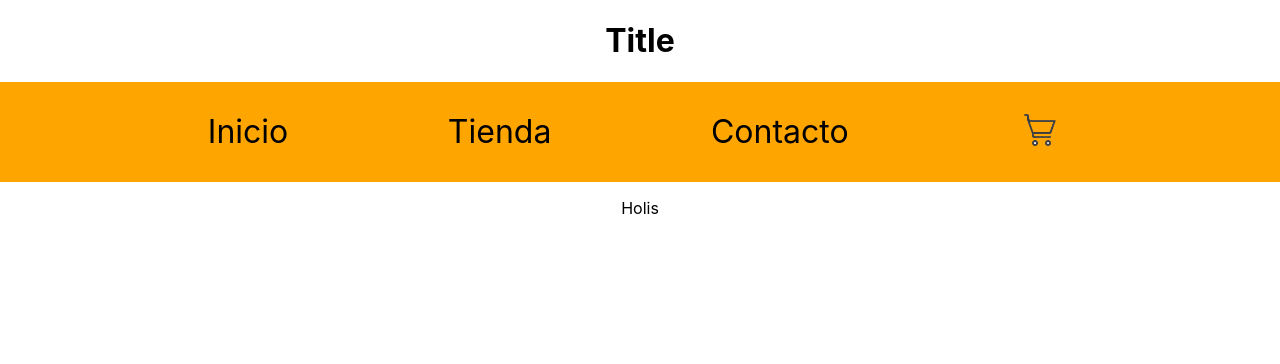
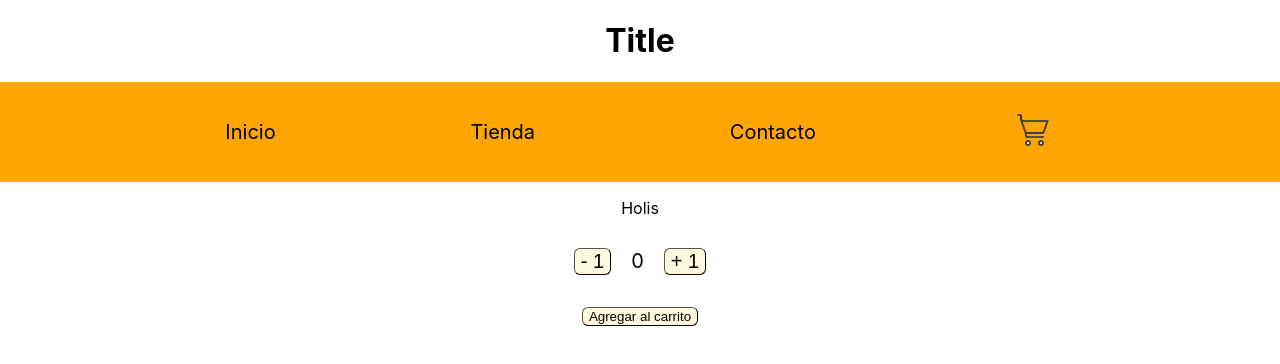
Before and after one commit to AilinI/tienda-ailin-ojeda, a React (Create React App) app: page / in a window 1280 px wide. Shown: the top 364 px of the page. Built offline with nearby package versions, Linux system fonts and the light colour scheme.

Commit message:
Se agrega el botón agregar al carrito con alert

```diff
--- a/src/App.js
+++ b/src/App.js
@@ -2,6 +2,7 @@ import './App.css';
 import { NavBar } from './components/navBar/NavBar';
 import { Title } from './components/title/title';
 import ItemListContainer from "./components/ItemListContainer/ItemListContainer";
+
 
 export const App = () =>{
   return (
--- /dev/null
+++ b/src/components/ItemListContainer/ItemCount.css
@@ -0,0 +1,16 @@
+
+.container{
+    margin: 20px;
+}
+
+button{
+    background-color:cornsilk;
+    font-weight: lighter;
+    border-radius: 6px;
+    border-width: 1px;
+}
+
+.item{
+    margin: 10px 10px;
+    font-size: 20px;
+}
--- /dev/null
+++ b/src/components/ItemListContainer/ItemCount.js
@@ -0,0 +1,50 @@
+import { useState } from "react"
+import "./ItemCount.css"
+
+const ItemCount = ({stock, initial}) => {
+    const [count, setCount] = useState(0);
+
+    const restItem = () => {
+        const newValue = count - 1
+        if(newValue >= initial)
+          setCount(newValue)
+    };
+
+    const sumItem = () => {
+      const newValue = count + 1
+      if (newValue <= stock)
+          setCount(newValue)
+    };
+
+    const onAdd = () => {
+      const message =`Agregaste al carrito ${count} producto`
+      count === 1 ? alert(message) : alert(`${message}s`);
+    };
+
+    return (
+      <div>
+      <div className="container">
+        <button onClick={restItem} className="item">- 1</button>
+        <span className="item" >{count}</span>
+        <button onClick={sumItem} className="item">+ 1</button>
+      </div>
+      <button onClick={onAdd}>Agregar al carrito</button>
+      </div>
+    );
+
+//     const addOne = () => {
+//         const addResult = count + 1;
+//         if (addResult<= initial)
+//         setCount ({addResult})
+//     };
+
+//     return(
+//         <div>
+//         <button onClick={addOne}>Contador</button>
+//         <h3>{count}</h3>
+//         </div>
+//     )
+
+// }
+    }
+export default ItemCount
--- a/src/components/ItemListContainer/ItemListContainer.js
+++ b/src/components/ItemListContainer/ItemListContainer.js
@@ -1,8 +1,12 @@
+import ItemCount from './ItemCount';
+
 function ItemListContainer(props) {
     console.log(props)
     return (
-
+        <div>
         <p>{props.greeting}</p>
+        <ItemCount initial={0} stock={5}/>
+        </div>
     )
 
 }
```
